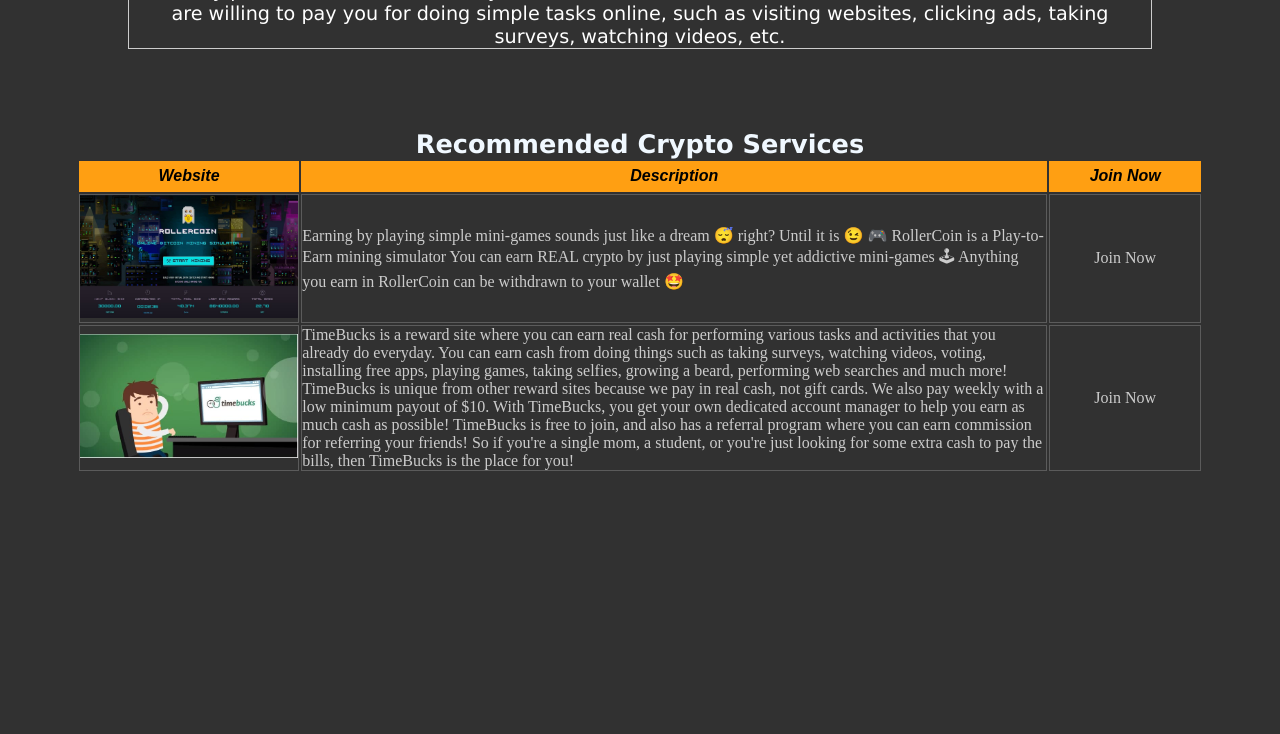
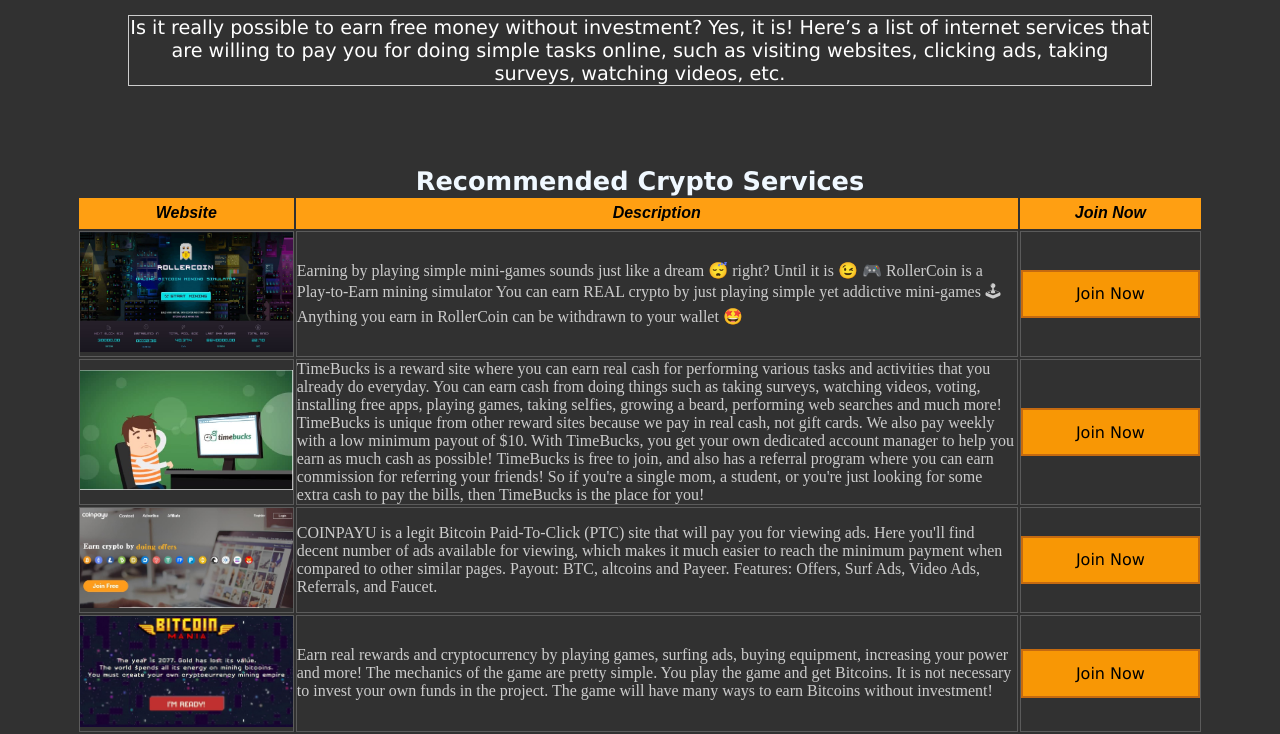
Before and after one commit to mypersonalcodes/binimoy, a plain HTML site: page docs/earn_home.html in a window 1280 px wide. Shown: the part 176-910 px from the top of the page. Before the commit the page ends 800 px from the top, so only its background shows below. Drawn offline with Linux system fonts and the light colour scheme.

Commit message:
new update 2 link and home page

```diff
--- a/docs/css/earn_header.css
+++ b/docs/css/earn_header.css
@@ -32,11 +32,11 @@
     font-family: Verdana;
     /* font-size: 1.5vw; */
  }
- #nav_title_left{
+ /* #nav_title_left{
     padding-left: 60vw;
     font-family: Verdana;
  }
-
+     */
 
  #bodybegins{
     padding-top: 10vh;
@@ -57,11 +57,12 @@
  #earnFree{
     border: #cccccc 1px solid;
     font-family: Verdana;
-    font-size: 1.5vw;
+    font-size: 4vw;
     color: #FFFFFF;
     text-shadow: 0 -1px 4px #FFF, 0 -2px 10px #ff0, 0 -10px 20px #ff8000, 0 -18px 40px #F00;
  }
  #earnFree2{
+    font-size: 1.5vw;
     margin-top: 30px;
    border: #cccccc 1px solid;
 
@@ -110,33 +111,13 @@
 
  }
 
-   /* #table_head1{
-      border: #F00 solid 1px;
-      background-color: #ff9f12  ;
-      display: flex;
-      flex-direction: row;
-   } */
-
-
- /* #f_table_row{
-   border: #F00 solid 1px;
-   padding-bottom: 40px;
-   /* margin-bottom: 40px; */
-
-
- /* .container{
-   margin: 0;
-   padding: 0;
-   background: #313131;
-
- } */
 
  #firsttable{
    width: 100%;
  }
 
 
- th{
+ #firsttable th{
     color: #000000;
     background-color: #ff9f12;
     font-family: Arial;
@@ -147,21 +128,51 @@
     /* flex-direction: row; */
 
  }
- td{
+ #firsttable td{
     border: #5b5b5b solid 1px;
     padding:0px;
     margin: 0px;
     color: #cccccc;
 
  }
+
+ @media (max-width: 800px) {
+   #firsttable td{
+      display: flex;
+     flex-direction: row;
+   }
+   #firsttable th{
+      display: flex;
+     flex-direction: row;
+   }
+}
+
+
+
+
  .jn-now{
+    font-family: Verdana, Geneva, Tahoma, sans-serif;
     width: 150px;
     text-align: center;
+    border: #c56a10 2px solid;
+    padding: 1vw;
+    background-color: #f89705;
+    color: #F00;
     /* margin-left: 60px; */
  }
- .jn-now:hover{
-    color: red;
+ .jn-now a{
+    color: #000000;
  }
+ .jn-now a:hover{
+    text-decoration:wavy;
+    color: green;
+    font-size: large;
+    font-weight: 800;
+    font-size: 1.5vw;
+ }
+ .jn-now a:active{
+   color: red;
+}
 
 
  img.bonus{
--- a/docs/earn_home.html
+++ b/docs/earn_home.html
@@ -19,8 +19,8 @@
       </nav> -->
 	<section id="navearn_section">
 		<div id="nav_title"><img class="bonus" src="img/bitcoin.jpg" width="15vw" height="12px"><a href="https://binimoy.top">Binimoy.top</a></div>
-		<div id="nav_title_left" style="color: beige;">Language:<img id="en" src="img/bdflag.png" width="20vw"
-				height="auto"></div>
+		<!-- <div id="nav_title_left" style="color: beige;">Language:<img id="en" src="img/bdflag.png" width="20vw"
+				height="auto"></div> -->
 	</section>
 	<section id="bodybegins">
 		<div id="earnFree">HOW TO EARN FREE MONEY</div>
@@ -82,6 +82,45 @@
 					</div>
 				</td>
 			</tr>
+
+			<tr>
+				<td>
+					<a href="https://www.coinpayu.com/?r=MrahmanM20"> <img src="img/coinpay.jpg"
+					width="100%" height="auto"></a>
+					</td>
+				<td>
+					<div class="tabledata">COINPAYU is a legit Bitcoin Paid-To-Click (PTC) site that will pay you for viewing ads. Here you'll find decent number of ads available for viewing, which makes it much easier to reach the minimum payment when compared to other similar pages. Payout: BTC, altcoins and Payeer.
+						Features: Offers, Surf Ads, Video Ads, Referrals, and Faucet.
+					</div>
+				</td>
+				<td>
+					<div class="jn-now">
+						<a href="https://www.coinpayu.com/?r=MrahmanM20">Join Now</a>
+					</div>
+				</td>
+			</tr>
+
+
+
+			<tr>
+				<td>
+					<a href="https://bitcoinmaniagame.com/?r=29419&s=ref"> <img src="img/bitcoinmania.jpg"
+					width="100%" height="auto"></a>
+					</td>
+				<td>
+					<div class="tabledata">Earn real rewards and cryptocurrency by playing games, surfing ads, buying equipment, increasing your power and more! The mechanics of the game are pretty simple.
+						You play the game and get Bitcoins. It is not necessary to
+						invest your own funds in the project. The game will
+						have many ways to earn Bitcoins without investment!
+					</div>
+				</td>
+				<td>
+					<div class="jn-now">
+						<a href="https://bitcoinmaniagame.com/?r=29419&s=ref">Join Now</a>
+					</div>
+				</td>
+			</tr>
+
 
 		</table>
 
--- a/docs/style.css
+++ b/docs/style.css
@@ -6,12 +6,12 @@
    {
     box-sizing: border-box;
   } */
-  a{
+  /* a{
     text-decoration:none;
   }
   a:hover{
     color: red;
-  }
+  } */
 
   .dearn {
     color: #e0dfdc;
@@ -23,6 +23,17 @@
     text-align: center;
     padding-bottom: 5vw;
     font-size: 5vw;
+    }
+    .dearn a {
+      color: rgb(126, 128, 0);
+      text-decoration: none;
+    }
+    .dearn a:hover {
+      border: #ecb27c 1vw solid;
+      border-radius: 20%;
+      padding: 0 3vw 3vw 3vw;
+      color: green;
+      background: #6d1179;
     }
 
 .pcolorwhite{
```
Also changed, not shown: docs/index.html (+37 -26 lines), docs/img/bitcoinmania.jpg (added), docs/img/coinpay.jpg (added).
